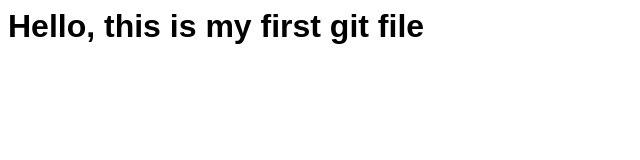
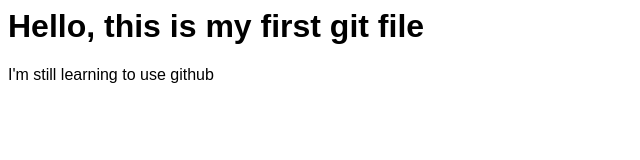
Before and after one commit to dendyh7/dev, a plain HTML site: page index.html in a window 1280 px wide. Shown: the whole page, without its empty margins (0-640 px from the left). Drawn offline with Linux system fonts and the light colour scheme.

Commit message:
edited index.html

```diff
--- a/index.html
+++ b/index.html
@@ -11,5 +11,6 @@
 	</head>
 	<body>
 		<h1>Hello, this is my first git file</h1>
+		<p>I'm still learning to use github</p>
 	</body>
 </html>
```
